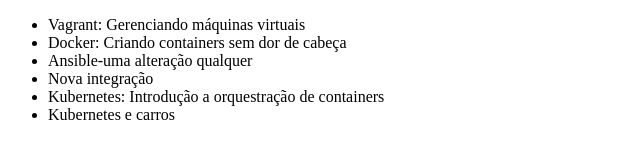
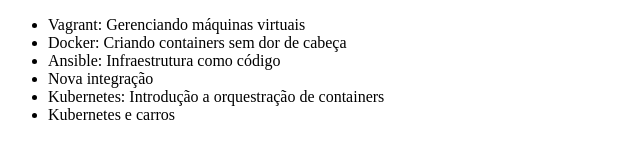
Before and after one commit to gitsoza/alura-git, a plain HTML site: page index.html in a window 1280 px wide. Shown: the full height of the page, 0-640 px from the left. Drawn offline with Linux system fonts and the light colour scheme.

Commit message:
alterando nome do curso ansible

```diff
--- a/index.html
+++ b/index.html
@@ -8,7 +8,7 @@
     <ul>
         <li>Vagrant: Gerenciando máquinas virtuais</li>
         <li>Docker: Criando containers sem dor de cabeça</li>
-        <li>Ansible-uma alteração qualquer</li>
+        <li>Ansible: Infraestrutura como código</li>
         <li>Nova integração</li>
         <li>Kubernetes: Introdução a orquestração de containers</li>
         <li>Kubernetes e carros</li>
```
